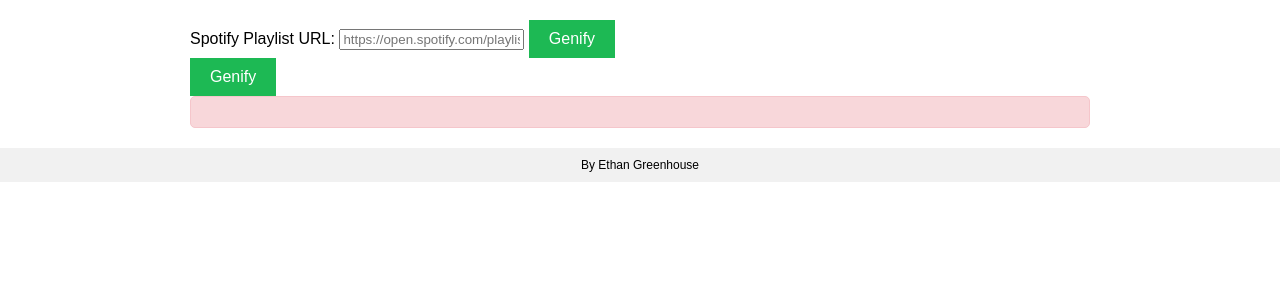
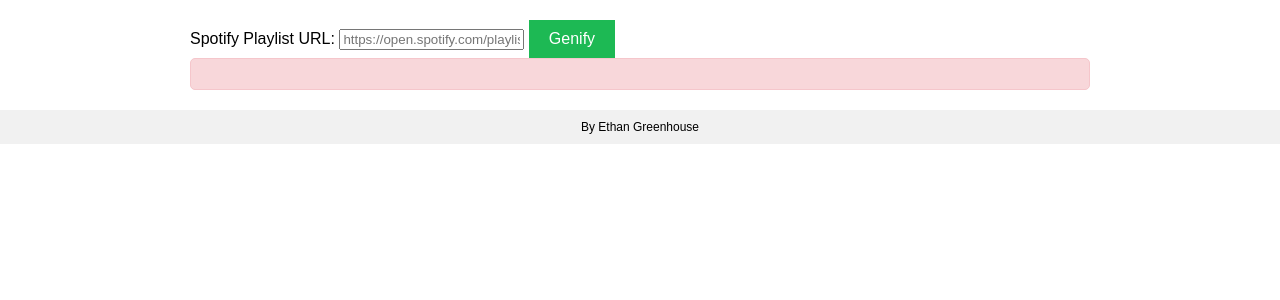
Before and after one commit to EthanGreenhouse/genify, a Flask app: page / in a window 1280 px wide. Shown: the part 86-386 px from the top of the page. Run offline with Flask 3, Linux system fonts and the light colour scheme.

Commit message:
Update index.html

```diff
--- a/templates/index.html
+++ b/templates/index.html
@@ -3,8 +3,8 @@
 <head>
     <meta charset="UTF-8">
     <meta name="viewport" content="width=device-width, initial-scale=1.0">
-    <title>Genify</title>
-    <link rel="stylesheet" href="styles.css">
+    <title>Genify: Playlist Enhancer</title>
+    <link rel="stylesheet" href="{{ url_for('static', filename='styles.css') }}">
 </head>
 <body>
     <header>
@@ -20,9 +20,7 @@
             <button type="submit">Genify</button>
         </form>
 
-            <button type="submit">Genify</button>
-        </form>
-
+        <!-- Display Error Message if Available -->
         <div class="error-message">
             {% if error %}
                 <p>{{ error }}</p>
```
